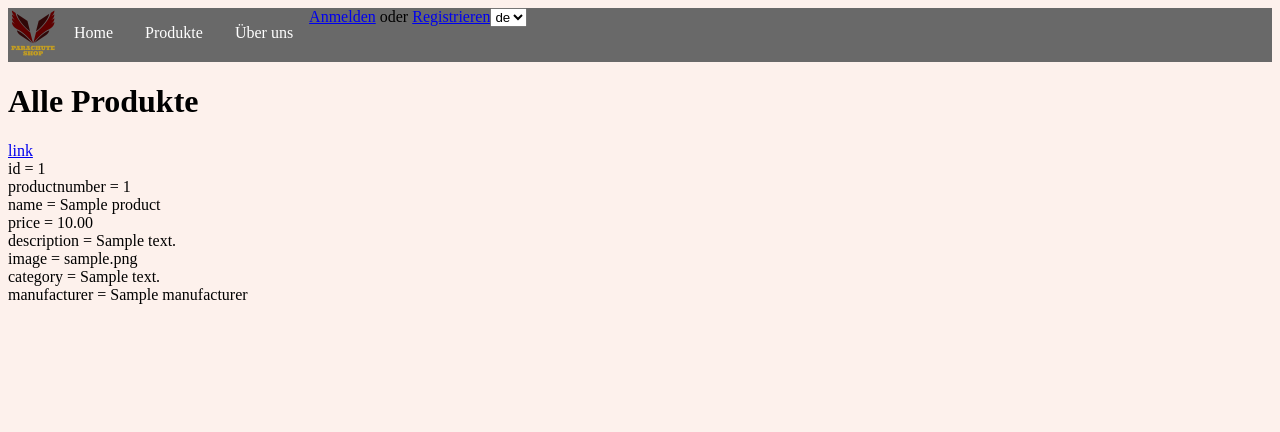
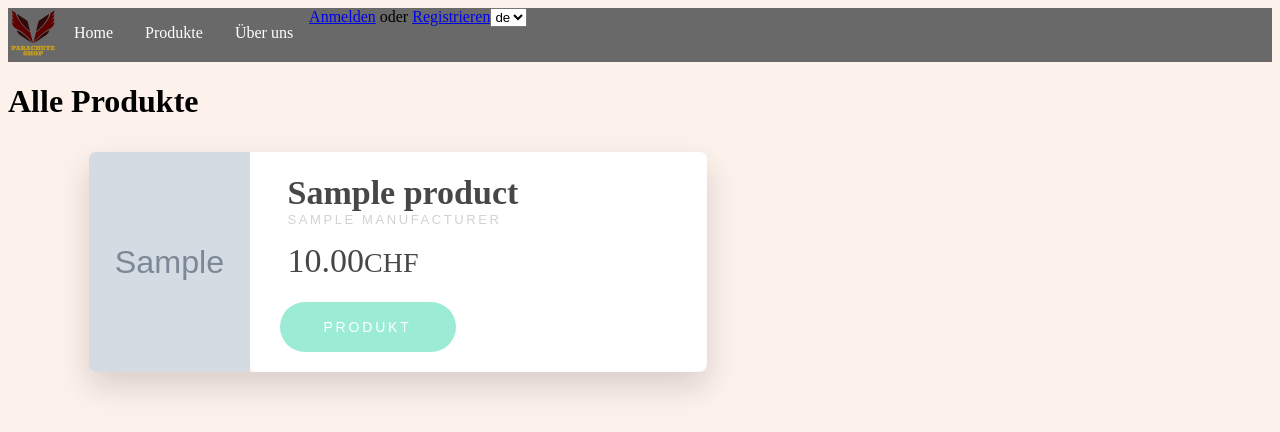
Before and after one commit to res13/webshop, a PHP site: page /products.php in a window 1280 px wide. Shown: the top 432 px of the page. Run offline with PHP 8.4, Linux system fonts and the light colour scheme; tables that the repository leaves empty hold one stand-in row (values such as "Sample post"); grey boxes marked "Sample" are stand-in pictures.

Commit message:
modify products

```diff
--- a/web/products.php
+++ b/web/products.php
@@ -19,13 +19,30 @@ $products = getAllProductsInCategory($categoryid, $_SESSION['lang']);
 <?php require('body.php'); ?>
 <div class="main">
     <h1><?php echo $categoryName; ?></h1>
-    <?php
-    foreach ($products as $product) {
-        echo "<a href=\"product.php?id=$product->id\">link</a><br/>";
-        echo $product;
-        echo "<br/>";
-    }
-    ?>
+    <div class="full-Size">
+        <?php
+        foreach ($products as $product) { ?>
+            <div class="wrapper-small">
+                <div class="product-img-small">
+                    <img src="<?php echo htmlentities($product->__get('image')); ?>" height="420" width="327">
+                </div>
+                <div class="product-info-small">
+                    <div class="product-text-small">
+                        <h1><?php echo htmlentities($product->__get('name')); ?></h1>
+                        <h2><?php echo htmlentities($product->__get('manufacturer')); ?></h2>
+                    </div>
+                    <div class="product-price-btn-small">
+                        <p><span><?php echo htmlentities($product->__get('price')); ?></span>CHF</p>
+                        <?php echo "<a href=\"product.php?id=$product->id\"><button type=\"button\">" ?>
+                        <?php echo getTextForLanguage("PRODUCT") . "</button></a>" ?>
+                    </div>
+                </div>
+            </div>
+            <?php
+            echo "<br/>";
+        }
+        ?>
+    </div>
 </div>
 </body>
 </html>
--- a/web/style/style.css
+++ b/web/style/style.css
@@ -179,3 +142,125 @@ span {
 .product-price-btn button:hover {
     background-color: #79b0a1;
 }
+
+.full-Size{
+    display: grid;
+    grid-template-columns: auto auto auto auto;
+
+}
+.wrapper-small {
+    height: 220px;
+    margin: 10px auto;
+    border-radius: 7px 7px 7px 7px;
+    /* VIA CSS MATIC https://goo.gl/cIbnS */
+    -webkit-box-shadow: 0px 14px 32px 0px rgba(0, 0, 0, 0.15);
+    -moz-box-shadow: 0px 14px 32px 0px rgba(0, 0, 0, 0.15);
+    box-shadow: 0px 14px 32px 0px rgba(0, 0, 0, 0.15);
+}
+
+.product-img-small{
+    float: left;
+    height: 220px;
+    width: 26%;
+}
+
+.product-img-small img {
+    height: 220px;
+    width: 350px;
+    max-width: 100%;
+    max-height: 100%;;
+}
+
+.product-info-small {
+    float: left;
+    height: 220px;
+    width: 74%;
+    border-radius: 0 7px 10px 7px;
+    background-color: #ffffff;
+}
+
+.product-text-small {
+    height: 130px;
+}
+
+.product-img img,
+.product-img-small img{
+    border-radius: 7px 0 0 7px;
+}
+
+.product-text-small h1,
+.product-text h1 {
+    margin: 0 0 0 38px;
+    padding-top: 22px;
+    font-size: 34px;
+    color: #474747;
+}
+
+.product-text-small h1,
+.product-text h1,
+.product-price-btn p {
+    font-family: 'Bentham', serif;
+}
+
+.product-text-small h2,
+.product-text h2 {
+    margin: 0 0 47px 38px;
+    font-size: 13px;
+    font-family: 'Raleway', sans-serif;
+    font-weight: 400;
+    text-transform: uppercase;
+    color: #d2d2d2;
+    letter-spacing: 0.2em;
+}
+
+.product-text-small p,
+.product-text p {
+    height: 125px;
+    margin: 0 0 0 38px;
+    font-family: 'Playfair Display', serif;
+    color: #8d8d8d;
+    line-height: 1.7em;
+    font-size: 15px;
+    font-weight: lighter;
+    overflow: hidden;
+}
+
+.product-price-btn-small {
+    height: 103px;
+    position: relative;
+}
+
+.product-price-btn-small p {
+    display: inline-block;
+    position: absolute;
+    top: -40px;
+    height: 50px;
+    font-family: 'Trocchi', serif;
+    margin: 0 0 0 38px;
+    font-size: 28px;
+    font-weight: lighter;
+    color: #474747;
+}
+
+.product-price-btn-small button {
+    display: inline-block;
+    height: 50px;
+    width: 176px;
+    margin: 20px 40px 0 30px;
+    box-sizing: border-box;
+    border: transparent;
+    border-radius: 60px;
+    font-family: 'Raleway', sans-serif;
+    font-size: 14px;
+    font-weight: 500;
+    text-transform: uppercase;
+    letter-spacing: 0.2em;
+    color: #ffffff;
+    background-color: #9cebd5;
+    cursor: pointer;
+    outline: none;
+}
+
+.product-price-btn-small button:hover {
+    background-color: #79b0a1;
+}
```
Also changed, not shown: other parts of web/style/style.css (+0 -37 lines), web/store/products.php (deleted, +0 -16 lines).
